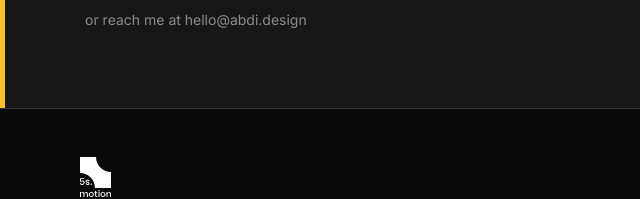
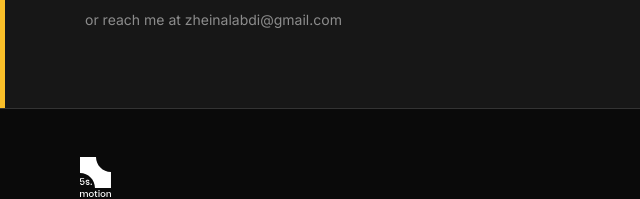
Before and after one commit to vlwzn/abdi-portfolio, a website: page work.html in a window 1280 px wide. Shown: the part 2237-2436 px from the top of the page, 0-640 px from the left. Drawn offline with Linux system fonts and the light colour scheme; no server answers.

Commit message:
Update Email

```diff
--- a/work.html
+++ b/work.html
@@ -194,8 +194,8 @@
         <p class="eyebrow">Let's Work Together</p>
         <h2 id="work-cta-title">Have a project in mind?</h2>
         <div class="contact-details">
-          <a class="primary" href="mailto:hello@abdi.design">Get In Touch</a>
-          <p>or reach me at <a href="mailto:hello@abdi.design">hello@abdi.design</a></p>
+          <a class="primary" href="mailto:zheinalabdi@gmail.com">Get In Touch</a>
+          <p>or reach me at <a href="mailto:zheinalabdi@gmail.com">zheinalabdi@gmail.com</a></p>
         </div>
       </section>
     </main>
```
Also changed, not shown: about.html (+2 -2 lines), index.html (+1 -1 lines).
